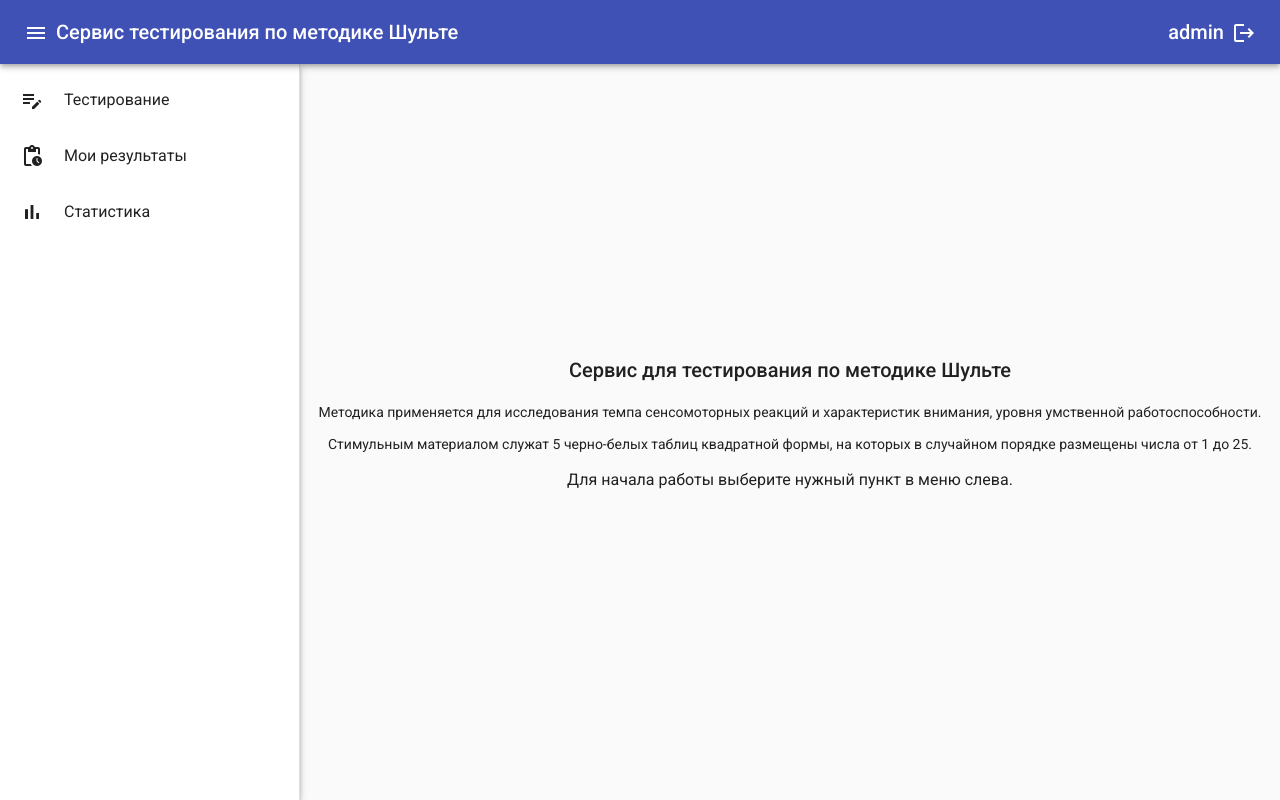
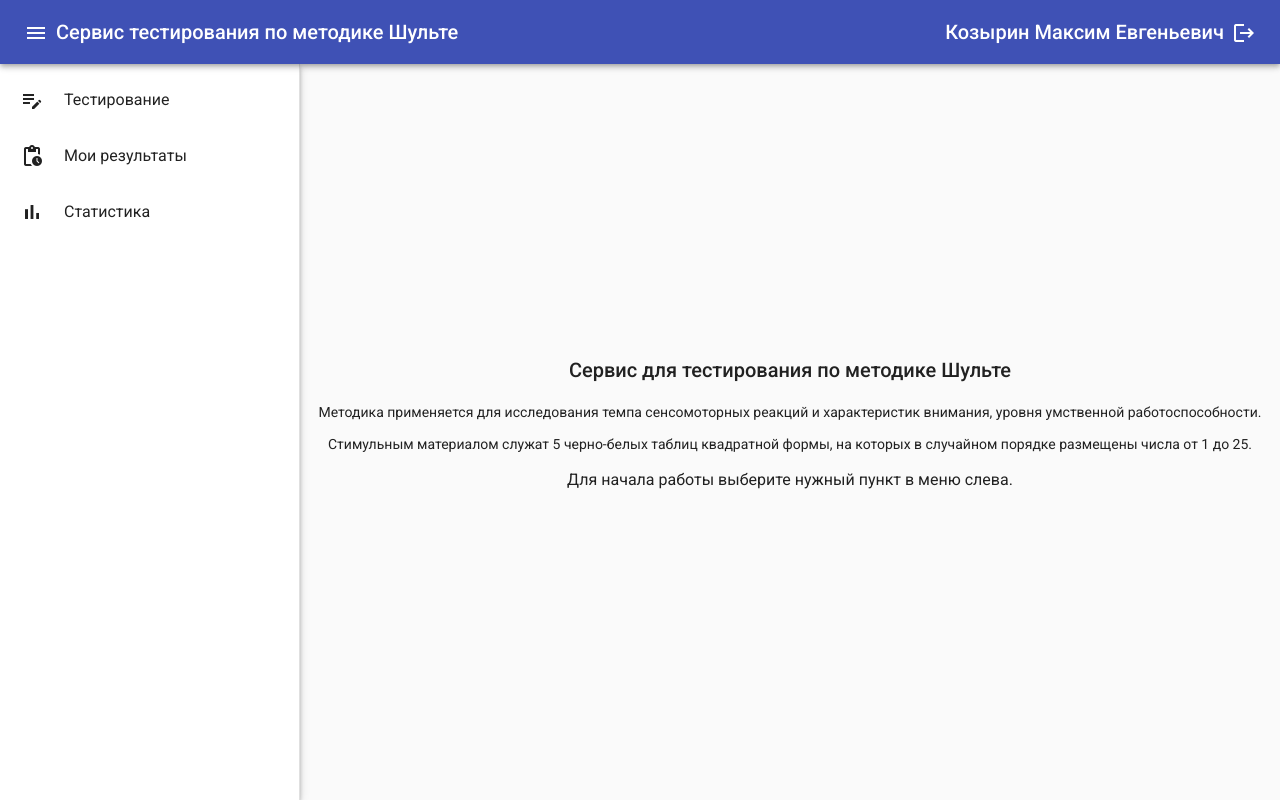
Before and after one commit to MaksiMilian789/schulte-web, an Angular app: page / in a window 1280 px wide. Built offline with nearby package versions, Linux system fonts and the light colour scheme; sample sign-in values are in the browser's storage.

Commit message:
feat: добавлена http авторизация и выгрузка имени пользователя

```diff
--- a/src/app/app-shell/app-shell.component.html
+++ b/src/app/app-shell/app-shell.component.html
@@ -4,8 +4,7 @@
   </button>
   <span [routerLink]="['']" class="pointer">Сервис тестирования по методике Шульте</span>
   <div class="spacer"></div>
-  <!--><span *ngIf="userFio$ | async as fio">{{ fio }}</span><-->
-  <span>{{fio}}</span>
+  <span *ngIf="user$ | async as user">{{ user.fio }}</span>
   <button mat-icon-button (click)="logout()" matTooltip="Выйти">
     <mat-icon>logout</mat-icon>
   </button>
--- a/src/app/app-shell/app-shell.component.ts
+++ b/src/app/app-shell/app-shell.component.ts
@@ -1,16 +1,21 @@
 import { Component } from '@angular/core';
 import { Router } from '@angular/router';
+import { Observable } from 'rxjs';
 import { AuthService } from '../auth/auth.service';
+import { User } from '../shared/models/user';
 
 @Component({
   templateUrl: './app-shell.component.html',
   styleUrls: ['./app-shell.component.scss'],
 })
 export class AppShellComponent {
-  fio = 'admin';
+  user$!: Observable<User>;
 
   constructor(private _auth: AuthService) {
-    //TODO: получение имени пользователя по http
+    if (sessionStorage.getItem('auth') != null) {
+      //получение информации о пользователе
+      this.user$ = this._auth.httpGetUser();
+    }
   }
 
   logout(): void {
--- a/src/app/auth/auth.service.ts
+++ b/src/app/auth/auth.service.ts
@@ -1,5 +1,7 @@
 import { Injectable } from '@angular/core';
 import { Router } from '@angular/router';
+import { Observable, of } from 'rxjs';
+import { User } from '../shared/models/user';
 
 @Injectable({
   providedIn: 'root',
@@ -14,11 +16,35 @@ export class AuthService {
   }
 
   login(login: string, password: string): boolean {
-    //авторизация по http
-    sessionStorage.setItem('auth', login);
-    this.isLoggedIn = true;
-    this._router.navigate(['/']);
+    if (this.httpAuth(login, password)) {
+      sessionStorage.setItem('auth', login);
+      this.isLoggedIn = true;
+      this._router.navigate(['/']);
+      return true;
+    } else {
+      return false;
+    }
+  }
+
+  httpAuth(login: string, password: string): boolean {
+    /*return this._http.post(
+      `${this._baseUrl}/Users/${idUser}/group/${idGroup}`,
+      {}
+    );*/
     return true;
+  }
+
+  httpGetUser(): Observable<User> {
+    /*return this._http.get(
+      `${this._baseUrl}/Users/${idUser}/group/${idGroup}`,
+      {}
+    );*/
+    let res: User = {
+      login: 'maksim',
+      fio: 'Козырин Максим Евгеньевич',
+      role: 1,
+    };
+    return of(res);
   }
 
   logout(): void {
```
